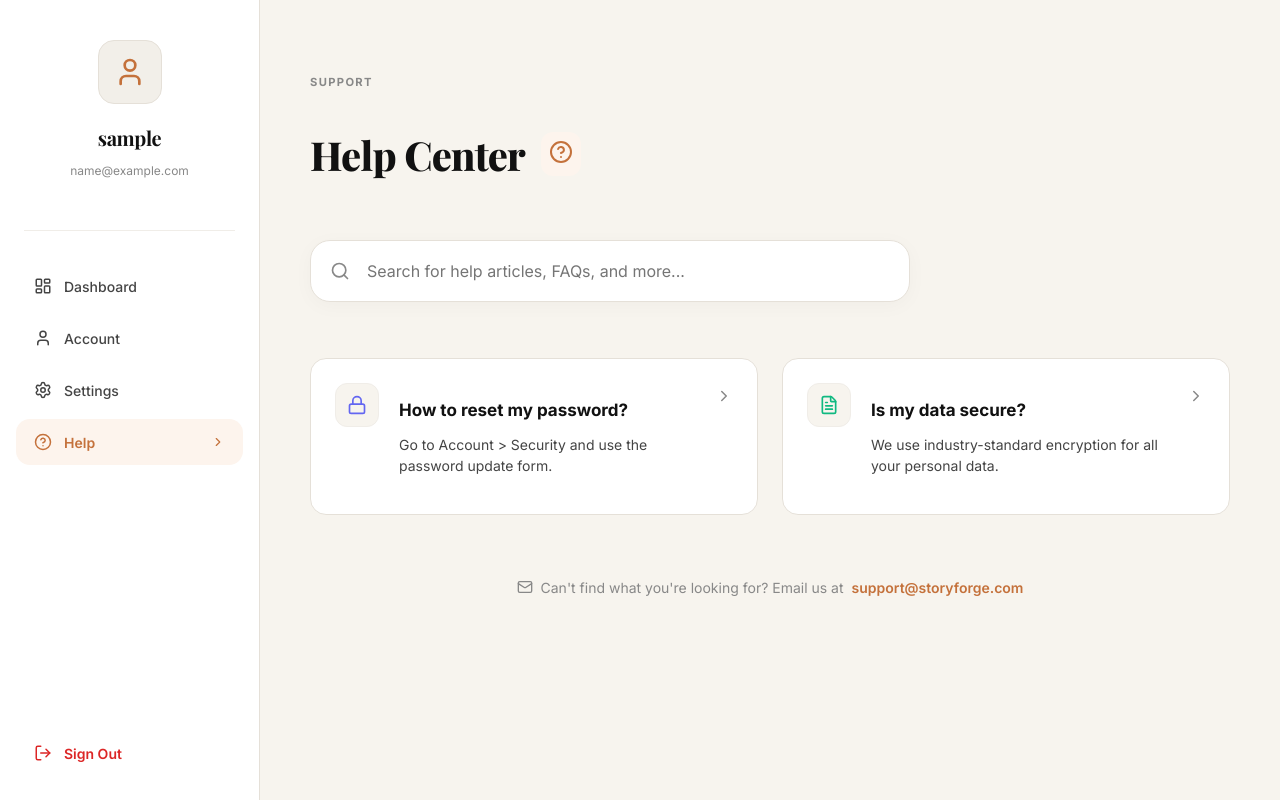
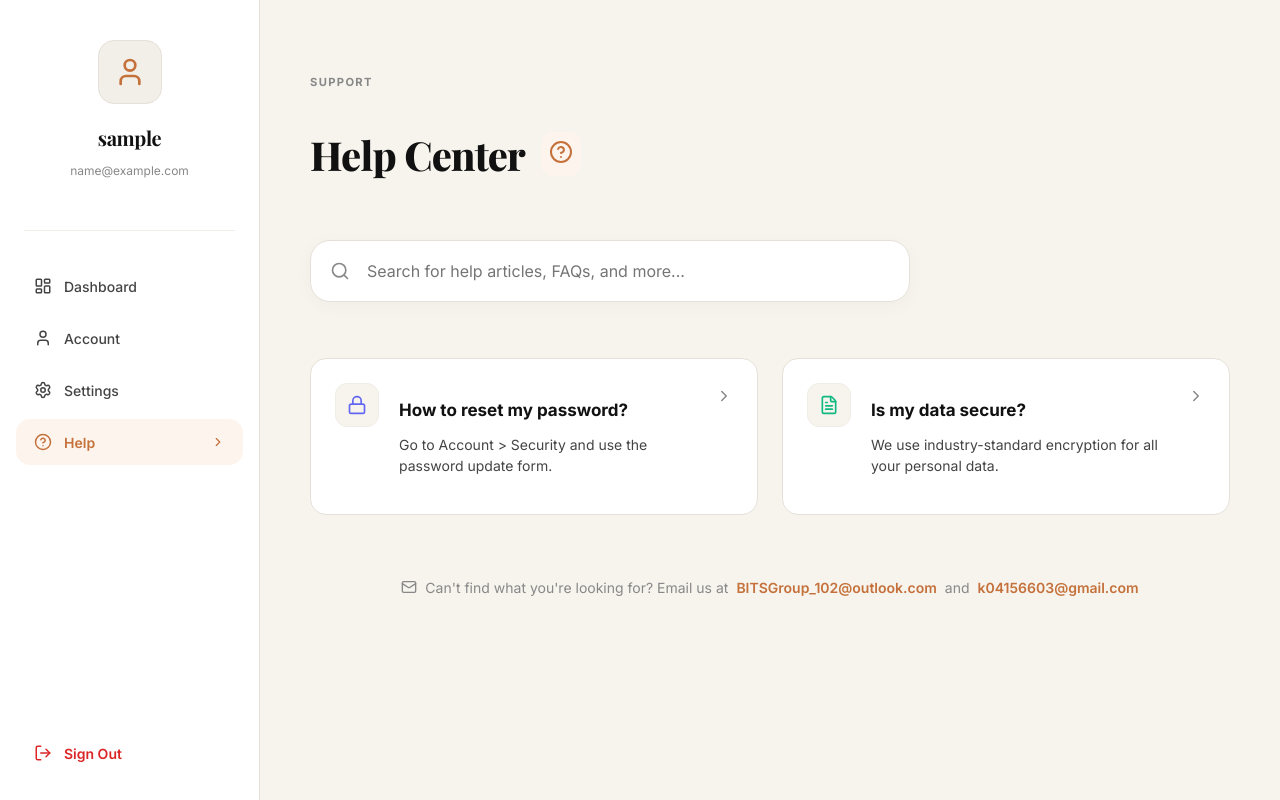
Before and after one commit to k04156603-debug/story-forge-frontend, a React (Vite) app: page /help in a window 1280 px wide. Built offline with nearby package versions, Linux system fonts and the light colour scheme; no server answers; sample sign-in values are in the browser's storage; a web font is replaced by a local one.

Commit message:
UI: Updated support emails in Help center

```diff
--- a/src/pages/Help.jsx
+++ b/src/pages/Help.jsx
@@ -101,7 +101,7 @@ export default function Help() {
       <div className="animate-fade-in-up" style={{ textAlign: 'center', marginTop: '4rem', animationDelay: '0.2s' }}>
         <p style={{ fontSize: '0.875rem', color: 'var(--text-muted)', display: 'flex', alignItems: 'center', justifyContent: 'center', gap: '0.5rem' }}>
           <Mail size={16} />
-          Can't find what you're looking for? Email us at <span style={{ color: 'var(--accent)', fontWeight: 600 }}>support@storyforge.com</span>
+          Can't find what you're looking for? Email us at <a href="mailto:BITSGroup_102@outlook.com,k04156603@gmail.com" style={{ color: 'var(--accent)', fontWeight: 600, textDecoration: 'none' }}>BITSGroup_102@outlook.com</a> and <a href="mailto:k04156603@gmail.com" style={{ color: 'var(--accent)', fontWeight: 600, textDecoration: 'none' }}>k04156603@gmail.com</a>
         </p>
       </div>
     </div>
```
